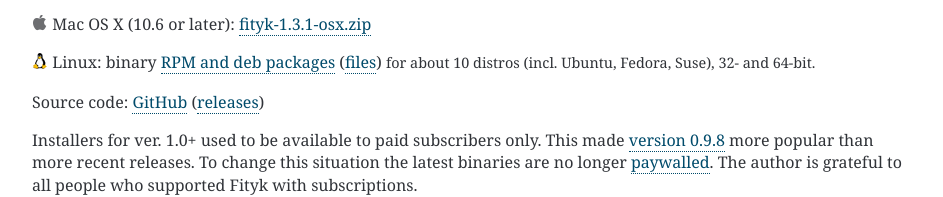
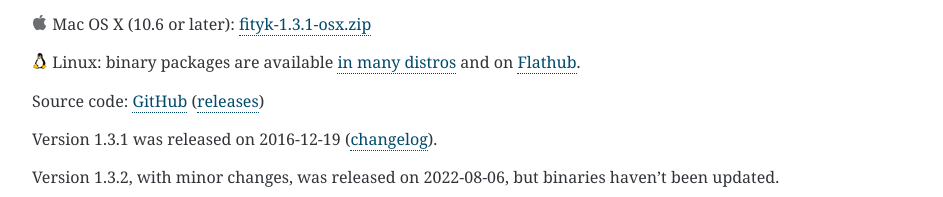
Before and after one commit to wojdyr/fityk-nieto-pl, a plain HTML site: page index.html in a window 1280 px wide. Shown: the part 612-809 px from the top of the page, without its empty margins (168-1111 px from the left). Drawn offline with Linux system fonts and the light colour scheme.

Commit message:
manually update index.html

```diff
--- a/index.html
+++ b/index.html
@@ -86,20 +86,15 @@ with reference datasets from NIST,</p></li>
 <span id="id2"></span><h1>Download<a class="headerlink" href="#download" title="Permalink to this headline">¶</a></h1>
 <p><img alt="ico-win" src="_images/ico-win.png" /> MS Windows: <a class="reference external" href="https://github.com/wojdyr/fityk/releases/download/v1.3.1/fityk-1.3.1-setup.exe">fityk-1.3.1-setup.exe</a></p>
 <p><img alt="ico-osx" src="_images/ico-osx.png" /> Mac OS X (10.6 or later): <a class="reference external" href="https://github.com/wojdyr/fityk/releases/download/v1.3.1/fityk-1.3.1-osx.zip">fityk-1.3.1-osx.zip</a></p>
-<p><img alt="ico-tux" src="_images/ico-tux.png" /> Linux: binary
-<a class="reference external" href="https://software.opensuse.org/download?project=home:wojdyr&amp;package=fityk">RPM and deb packages</a>
-(<a class="reference external" href="https://download.opensuse.org/repositories/home://wojdyr/">files</a>)
-<span class="smallfont">for about 10 distros (incl. Ubuntu, Fedora, Suse), 32- and 64-bit.</span></p>
+<p><img alt="ico-tux" src="_images/ico-tux.png" /> Linux: binary packages are available
+<a class="reference external" href="https://repology.org/project/fityk/versions">in many distros</a>
+and on <a class="reference external" href="https://flathub.org/apps/pl.nieto.fityk">Flathub</a>.</p>
 <p>Source code: <a class="reference external" href="https://github.com/wojdyr/fityk">GitHub</a>
 (<a class="reference external" href="https://github.com/wojdyr/fityk/releases">releases</a>)</p>
-<p>Installers for ver. 1.0+ used to be available to paid subscribers only.
-This made <a class="reference external" href="https://github.com/wojdyr/fityk/downloads">version 0.9.8</a>
-more popular than more recent releases.
-To change this situation the latest binaries are no longer
-<a class="reference external" href="/subscribers">paywalled</a>.
-The author is grateful to all people who supported Fityk with subscriptions.</p>
 <p>Version 1.3.1 was released on 2016-12-19
 (<a class="reference external" href="https://github.com/wojdyr/fityk/raw/master/NEWS">changelog</a>).</p>
+<p>Version 1.3.2, with minor changes, was released on 2022-08-06,
+but binaries haven’t been updated.</p>
 </div>
 <div class="section" id="documentation">
 <span id="id3"></span><h1>Documentation<a class="headerlink" href="#documentation" title="Permalink to this headline">¶</a></h1>
```
